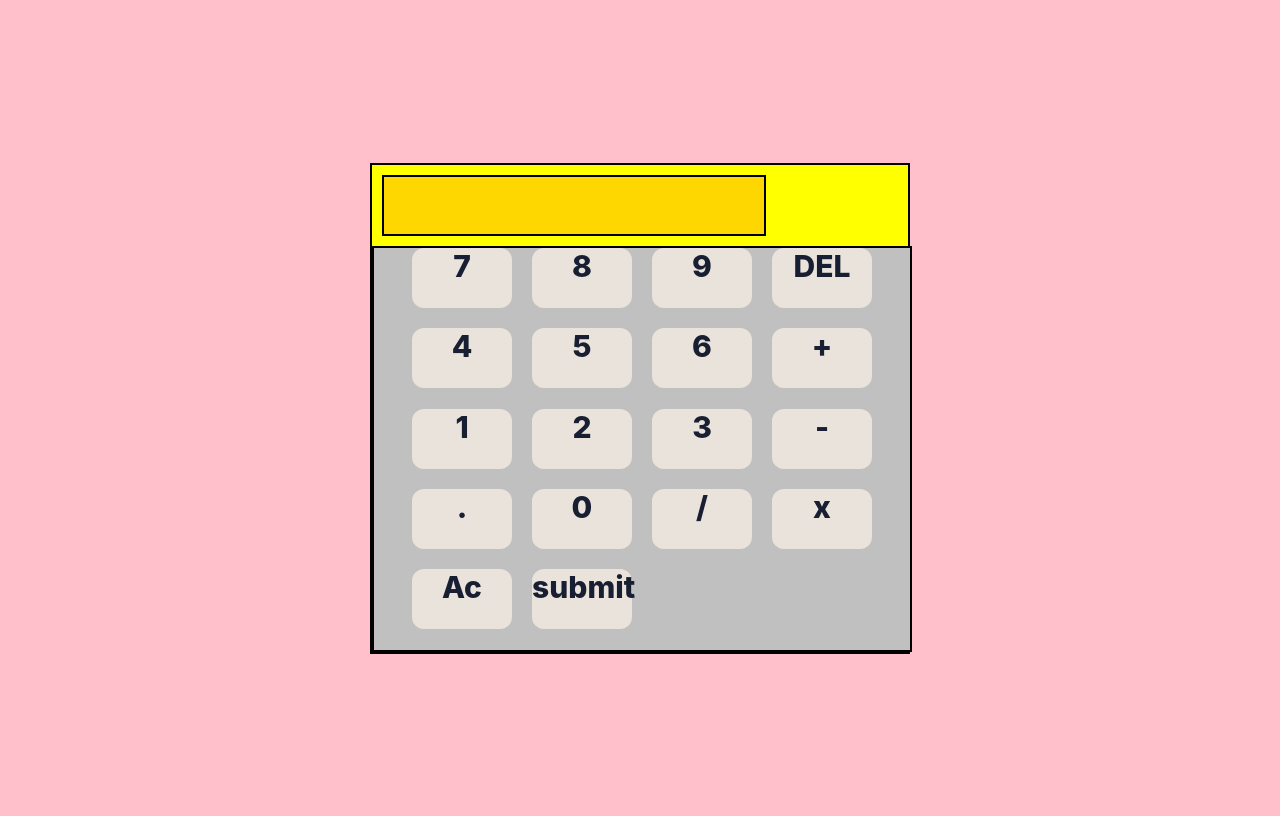
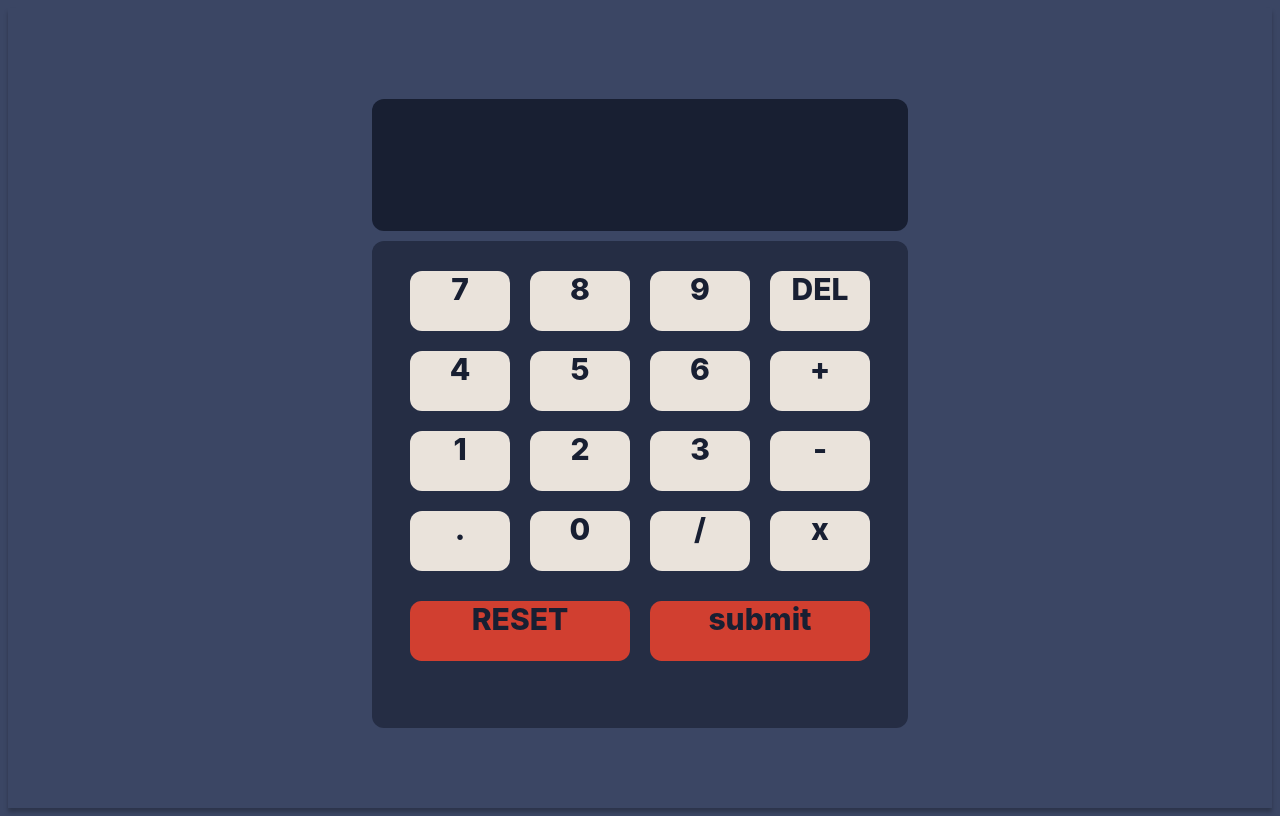
Before and after one commit to abhinavroy83/Calculator, a plain HTML site: page index.html in a window 1280 px wide. Drawn offline with Linux system fonts and the light colour scheme.

Commit message:
update the design

```diff
--- a/index.html
+++ b/index.html
@@ -8,29 +8,33 @@
   </head>
   <body>
     <div class="body">
-      <div class="outer-div">
-        <div class="inner-div1"></div>
-        <div class="inner-div2">
+      <!-- <div class="outer-div"> -->
+      <div class="inner-div1"></div>
+      <div class="inner-div2">
+        <div class="number-div">
           <div class="button-box" data-value="7">7</div>
           <div class="button-box" data-value="8">8</div>
-          <div class="button-box"data-value="9">9</div>
-          <div class="button-box"data-value="del">DEL</div>
-          <div class="button-box"data-value="4">4</div>
-          <div class="button-box"data-value="5">5</div>
-          <div class="button-box"data-value="6">6</div>
-          <div class="button-box"data-value="+">+</div>
-          <div class="button-box"data-value="1">1</div>
-          <div class="button-box"data-value="2">2</div>
-          <div class="button-box"data-value="3">3</div>
-          <div class="button-box"data-value="-">-</div>
-          <div class="button-box"data-value=".">.</div>
-          <div class="button-box"data-value="0">0</div>
-          <div class="button-box"data-value="/">/</div>
-          <div class="button-box"data-value="*">x</div>
-          <div class="button-box"data-value="ac">Ac</div>
-          <div class="button-box" data-value="=">submit</div>
-         </div>
+          <div class="button-box" data-value="9">9</div>
+          <div class="button-box" data-value="del">DEL</div>
+          <div class="button-box" data-value="4">4</div>
+          <div class="button-box" data-value="5">5</div>
+          <div class="button-box" data-value="6">6</div>
+          <div class="button-box" data-value="+">+</div>
+          <div class="button-box" data-value="1">1</div>
+          <div class="button-box" data-value="2">2</div>
+          <div class="button-box" data-value="3">3</div>
+          <div class="button-box" data-value="-">-</div>
+          <div class="button-box" data-value=".">.</div>
+          <div class="button-box" data-value="0">0</div>
+          <div class="button-box" data-value="/">/</div>
+          <div class="button-box" data-value="*">x</div>
+        </div>
+        <div class="button-container">
+          <div id="reset" class="button-box" data-value="ac">RESET</div>
+          <div id="submit" class="button-box" data-value="=">submit</div>
+        </div>
       </div>
+      <!-- </div> -->
     </div>
     <script src="script.js"></script>
   </body>
--- a/script.js
+++ b/script.js
@@ -41,7 +41,7 @@ for (var i = 0; i < buttons.length; i++) {
       display.textContent = "";
     } else if (value == "=") {
       console.log(operand1, operand2);
-      var result = eval(operand1 + " z" + operator + " " + operand2);
+      var result = eval(operand1 + " "+ operator + " " + operand2);
       console.log(result);
       if (!isNaN(result)) {
         operand1 = result.toString();
--- a/style.css
+++ b/style.css
@@ -1,42 +1,46 @@
 body {
-  background-color: pink;
+  background: #3b4664;
+  box-shadow: 0px 4px 4px 0px rgba(0, 0, 0, 0.25);
 }
 .body {
   width: 100%;
   height: 100vh;
   display: flex;
+  flex-direction: column;
   justify-content: center;
   align-items: center;
   margin: 0;
 }
-.outer-div {
-  background-color: yellow;
+.inner-div1 {
+  width: 536px;
+  height: 132px;
+  border-radius: 12px;
+  background: #181f32;
+  margin: 10px;
+  color: #fff;
+  align-items: self-end;
+  text-align: right;
+  font-family: Segoe UI;
+  font-size: 55px;
+  font-style: normal;
+  font-weight: 700;
+  line-height: normal;
+}
+.inner-div2 {
   width: 536px;
   height: 487px;
-  border: 2px solid black;
-  display: flex;
-  flex-direction: column;
+  border-radius: 12px;
+  background: #252d44;
 }
-.inner-div1 {
-  background-color: gold;
-  height: 70px;
-  width: 380px;
-  border: 2px solid black;
-  margin: 10px;
-  color: black;
-}
-.inner-div2 {
-  background-color: silver;
-  width: 536px;
-  height: 487px;
-  border: 2px solid black;
+
+.number-div {
+  padding: 30px 5px 30px 5px;
   display: grid;
-  text-align: center;
+  row-gap: 20px;
+  column-gap: 20px;
+  align-items: center;
   justify-content: center;
-  column-gap: 20px;
   grid-template-columns: auto auto auto auto;
-  /* grid-template-columns: repeat(4, 100px);
-  grid-template-rows: minmax(120px, auto) repeat(5, 100px); */
 }
 .button-box {
   width: 100px;
@@ -51,3 +55,19 @@ body {
   font-weight: 800;
   line-height: normal;
 }
+
+.button-container {
+  gap: 20px;
+  display: flex;
+  justify-content: space-between;
+  width: 460px;
+  margin: 0 auto;
+}
+
+#submit,
+#reset {
+  width: 222.436px;
+  height: 60px;
+  border-radius: 11.524px;
+  background: #d13f30;
+}
```
Also changed, not shown: 1 other file.
